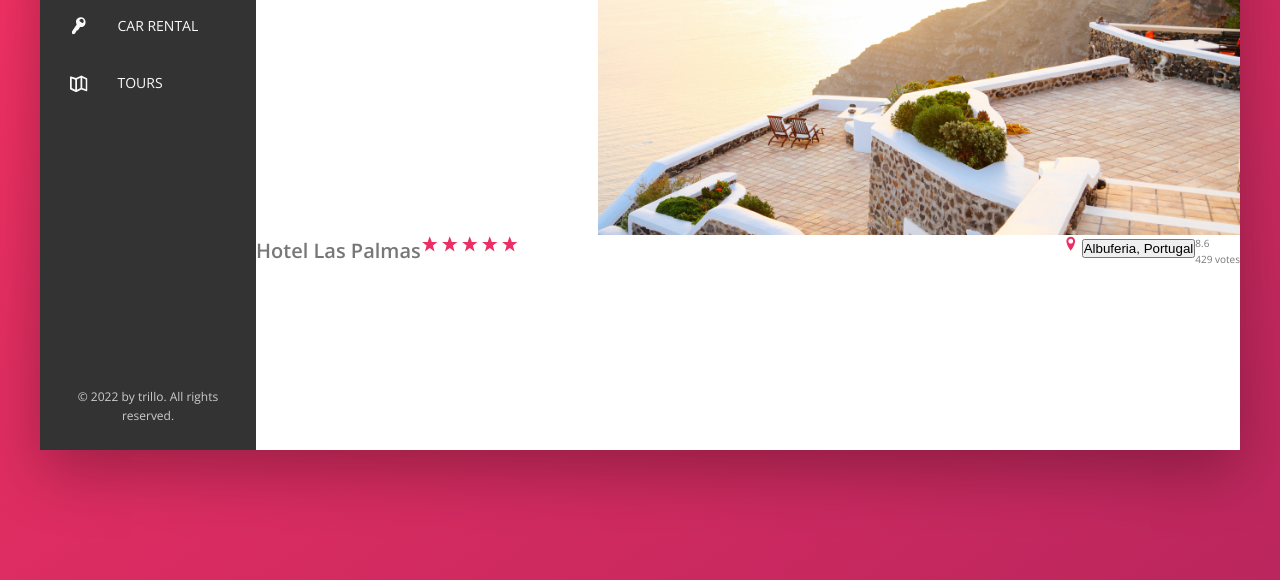
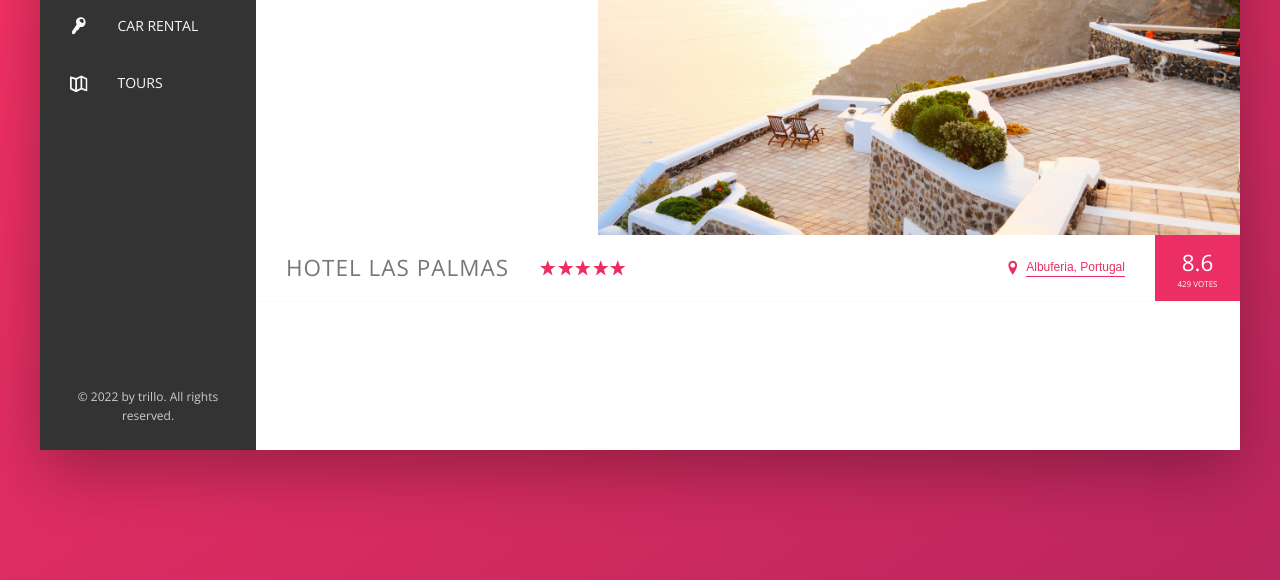
Before and after one commit to oxtnpi/trillo, a website: page index.html in a window 1280 px wide. Shown: the part 300-880 px from the top of the page. Drawn offline with nearby package versions, Linux system fonts and the light colour scheme.

Commit message:
add css for hotel overview

```diff
--- a/css/style.css
+++ b/css/style.css
@@ -165,13 +165,72 @@ body {
     display: block; }
 
 .overview {
-  display: flex; }
+  display: flex;
+  align-items: center;
+  border-bottom: 1px solid var(--color-grey-light-1); }
+  .overview__heading {
+    font-size: 2.25rem;
+    font-weight: 300;
+    text-transform: uppercase;
+    letter-spacing: 1px;
+    padding: 1.5rem 3rem; }
   .overview__stars {
-    margin-right: auto; }
+    margin-right: auto;
+    display: flex; }
   .overview__icon-star, .overview__icon-location {
     width: 1.75rem;
     height: 1.75rem;
     fill: var(--color-primary); }
+  .overview__location {
+    font-size: 1.2rem;
+    display: flex;
+    vertical-align: center; }
+  .overview__icon-location {
+    margin-right: .5rem; }
+  .overview__rating {
+    background-color: var(--color-primary);
+    color: var(--color-white);
+    margin-left: 3rem;
+    align-self: stretch;
+    padding: 0 2.25rem;
+    display: flex;
+    flex-direction: column;
+    align-items: center;
+    justify-content: center; }
+  .overview__rating-average {
+    font-size: 2.25rem;
+    font-weight: 300;
+    margin-bottom: -3px; }
+  .overview__rating-count {
+    font-size: .8rem;
+    text-transform: uppercase; }
+
+.btn-inline {
+  border: none;
+  color: var(--color-primary);
+  font-size: inherit;
+  border-bottom: 1px solid currentColor;
+  padding-bottom: 2px;
+  display: inline-block;
+  background-color: transparent;
+  cursor: pointer;
+  transition: all .2s; }
+  .btn-inline:hover {
+    color: var(--color-grey-dark-1); }
+  .btn-inline:focus {
+    outline: none;
+    animation: pulsate 1s infinite; }
+
+@keyframes pulsate {
+  0% {
+    transform: scale(1);
+    box-shadow: none; }
+  50% {
+    transform: scale(1.05);
+    box-shadow: 0 1rem 4rem rgba(0, 0, 0, 0.25); }
+  100% {
+    transform: scale(1);
+    box-shadow: none; } }
 
 .container {
   max-width: 120rem;
```
